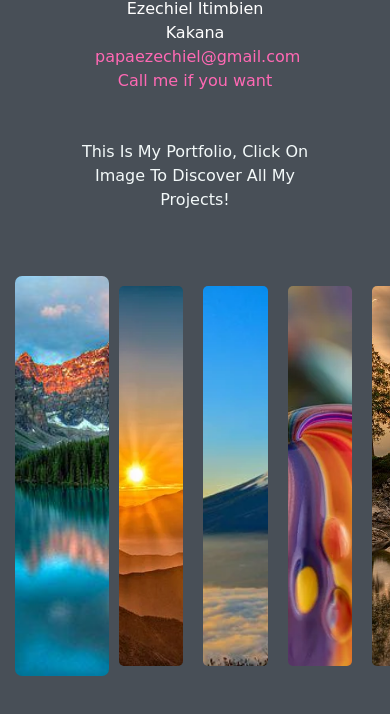
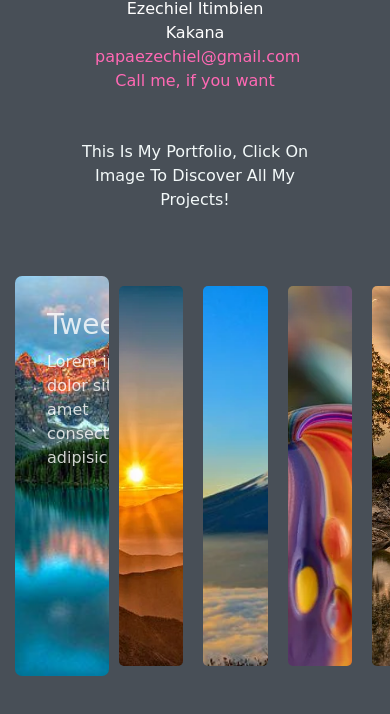
Before and after one commit to eze1er/portfolio, a website: page index.html in a window 390 px wide. Both pictures are taken after a click on the element 57 px from the left and 666 px from the top of the page. Shown: the part 190-904 px from the top of the page. Drawn offline with nearby package versions, Linux system fonts and the light colour scheme.

Commit message:
responsive ok

```diff
--- a/index.html
+++ b/index.html
@@ -27,7 +27,7 @@
       <img src="./public/papaezechiel.jpg" />
       <div>Ezechiel Itimbien Kakana</div>
       <a href = "mailto: papaezechiel@gmail.com">papaezechiel@gmail.com</a>
-      <a href="tel:6472377070">Call me if you want</a>
+      <a href="tel:6472377070">Call me, if you want</a>
     </div>
       <div class="present-text"> This is my portfolio, click on image to discover all my projects!</div>
       <div class="picture-animation">
@@ -37,10 +37,9 @@
         >
           <div class="text-container">
             <div class="text">
-              <h3 class="first-txt">
-              Tweeter
+              <h3>
+              Tweeter</h3>
               <p>Lorem ipsum dolor sit amet consectetur adipisicing e</p>
-            </h3>
           </div>
           </div>
         </div>
--- a/style.css
+++ b/style.css
@@ -1,20 +1,6 @@
 :root {
   --size: 300px;
 }
-/* * {
-  box-sizing: border-box;
-
-} */
-/* .row::after {
-  content: "";
-  clear: both;
-  display: table;
-}
-
-[class*="col-"] {
-  float: left;
-  padding: 15px;
-} */
 body {
   overflow: hidden;
   height: 100vh;
@@ -66,7 +52,7 @@ img{
   margin: 4rem auto;
 }
 .image  {
-  min-width: 60px;
+  min-width: fit-content;
   margin: 10px;
   cursor: pointer;
   transition: .5s cubic-bezier(0.05, 0.61, 0.41, 0.95);
@@ -89,70 +75,39 @@ img{
   height: 400px;
   padding: 2rem;
   visibility: hidden;
-  transition: translateY(300px);
+  transform: translateY(300px);
+  /* transition: translateY(300px); */
   opacity: 0;
   transition: all .4s ease;
   background: linear-gradient((354deg, black 0%, transparent 72%));
   color: white;
-  /* overflow: hidden; */
+  overflow: hidden;
 }
 .text {
   position: absolute;
   opacity: 0.8;
-  width: var(--size);
-  height: var(--size);
 }
-
+.active .text-container{
+  visibility: visible;
+  transform: translateY(0px);
+  opacity: 1;
+}
 @media only screen and (max-width:800px) {
   /* For tablets: */
   .body {
-    width: 80%;
+    width: 90%;
     padding: 0;
   }
   .container {
     width: 100%;
   }
+  .picture-animation{
+    width: 100%;
+  }
 }
 @media only screen and (max-width:500px) {
   /* For mobile phones: */
-  .body, .container {
+  .body, .container, .picture-animation {
     width: 100%;
   }
 }
-
-/* For mobile phones: */
-/* [class*="col-"] {
-  width: 100%;
-} */
-
-/* @media only screen and (min-width: 600px) { */
-  /* For tablets: */
-  /* .col-s-1 {width: 8.33%;}
-  .col-s-2 {width: 16.66%;}
-  .col-s-3 {width: 25%;}
-  .col-s-4 {width: 33.33%;}
-  .col-s-5 {width: 41.66%;}
-  .col-s-6 {width: 50%;}
-  .col-s-7 {width: 58.33%;}
-  .col-s-8 {width: 66.66%;}
-  .col-s-9 {width: 75%;}
-  .col-s-10 {width: 83.33%;}
-  .col-s-11 {width: 91.66%;}
-  .col-s-12 {width: 100%;} */
-
-/* } */
-/* @media only screen and (min-width: 768px) { */
-  /* For desktop: */
-  /* .col-1 {width: 8.33%;}
-  .col-2 {width: 16.66%;}
-  .col-3 {width: 25%;}
-  .col-4 {width: 33.33%;}
-  .col-5 {width: 41.66%;}
-  .col-6 {width: 50%;}
-  .col-7 {width: 58.33%;}
-  .col-8 {width: 66.66%;}
-  .col-9 {width: 75%;}
-  .col-10 {width: 83.33%;}
-  .col-11 {width: 91.66%;}
-  .col-12 {width: 100%;} */
-/* } */
```
